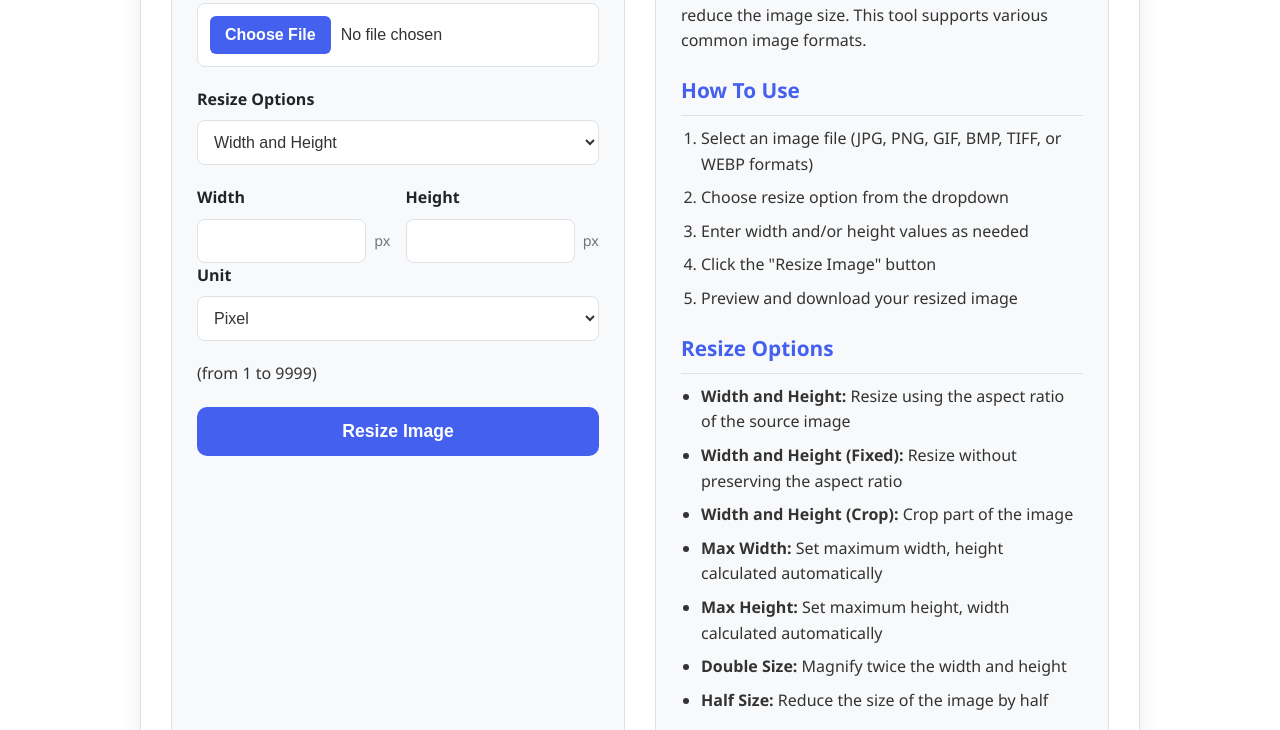
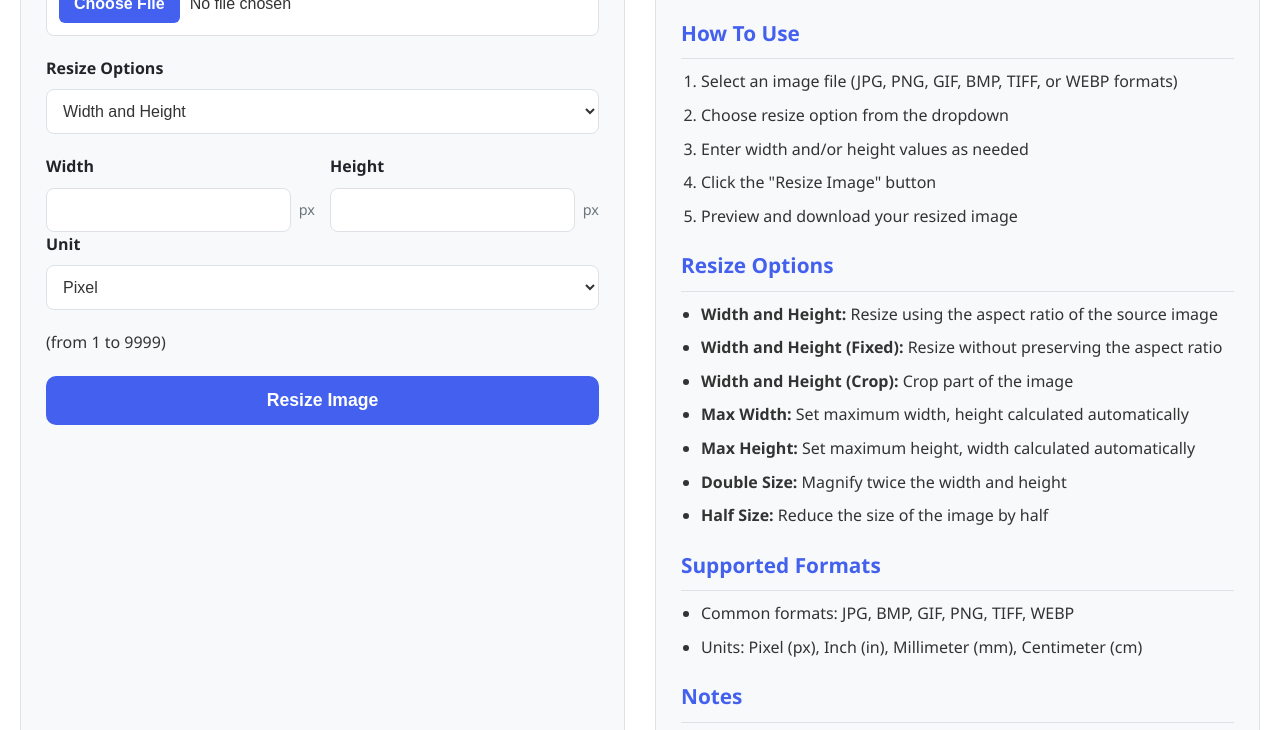
Before and after one commit to AmeshShanilka/image-resizer, a plain HTML site: page index.html in a window 1280 px wide. Shown: the part 410-1140 px from the top of the page. Drawn offline with Linux system fonts and the light colour scheme.

Commit message:
Update index.html

```diff
--- a/index.html
+++ b/index.html
@@ -43,13 +43,7 @@
         }
 
         .container {
-            max-width: 1000px;
-            width: 100%;
-            background: #fff;
-            padding: 30px;
-            border-radius: 16px;
-            box-shadow: 0 5px 20px rgba(0, 0, 0, 0.08);
-            border: 1px solid var(--border);
+
         }
 
         header {
@@ -1006,4 +1000,5 @@
         window.onload = initializeForm;
     </script>
 </body>
+
 </html>
```
